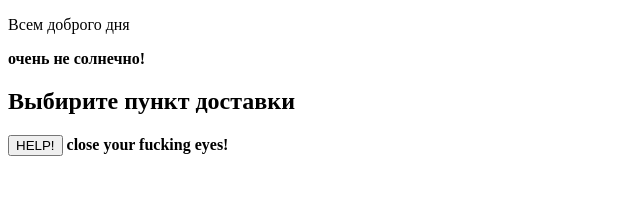
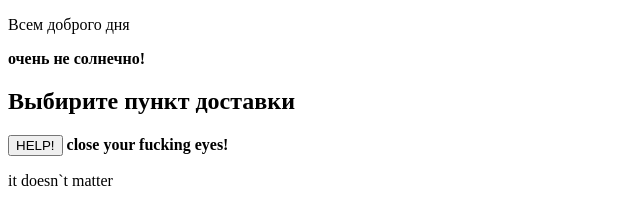
Before and after one commit to lingston/new-project, a plain HTML site: page index.html in a window 1280 px wide. Shown: the whole page, without its empty margins (0-640 px from the left). Drawn offline with Linux system fonts and the light colour scheme.

Commit message:
get answer

```diff
--- a/index.html
+++ b/index.html
@@ -14,5 +14,6 @@
     <h2> Выбирите пункт доставки</h2>
     <button>HELP!</button>
     <b>close your fucking eyes!</b>
+    <p> it doesn`t matter </p>
 </body>
 </html>
```
